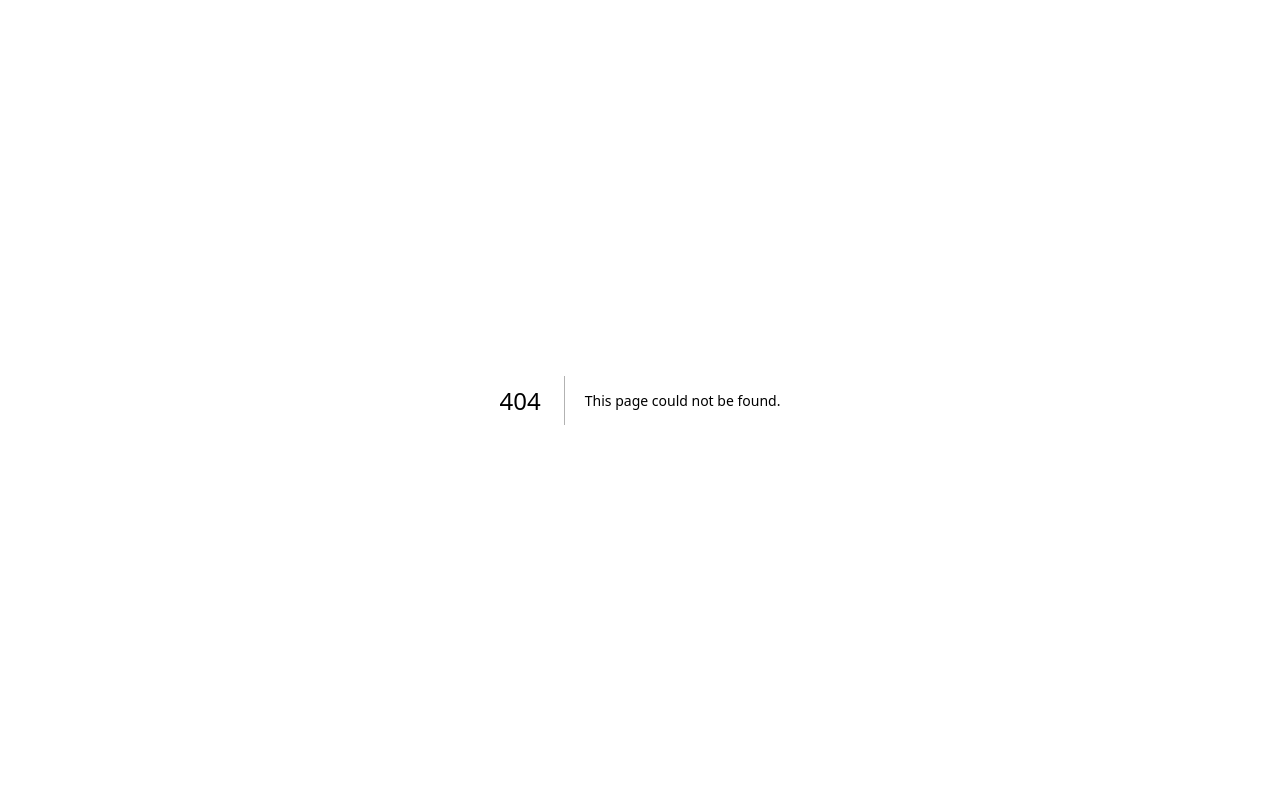
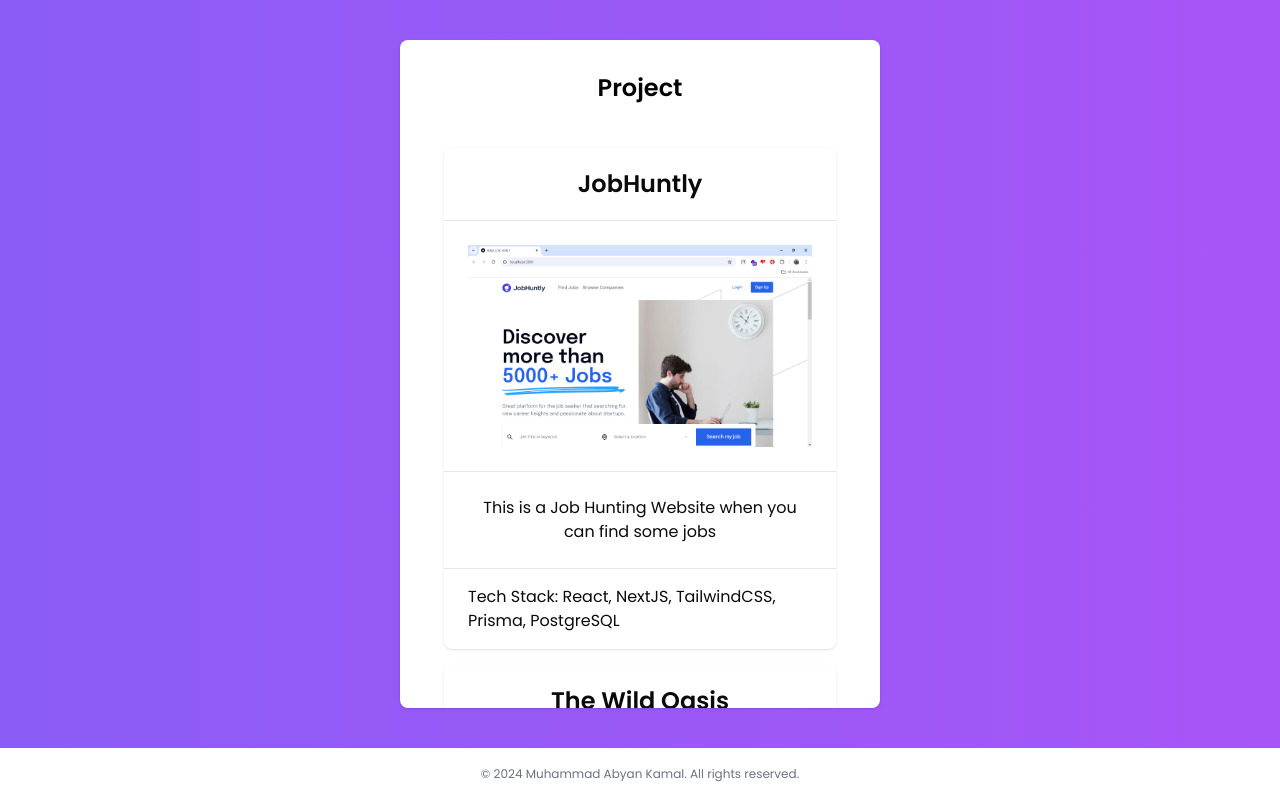
Before and after one commit to abyankamal/my-portofolio, a Next.js app: page /project in a window 1280 px wide. Before the commit this address had no page. Built offline with nearby package versions, Linux system fonts and the light colour scheme.

Commit message:
finish project page

```diff
--- a/src/app/components/ProjectList.tsx
+++ b/src/app/components/ProjectList.tsx
@@ -20,7 +20,7 @@
       techStack: ["React", "NextJS", "TailwindCSS", "Prisma", "PostgreSQL"],
     },
     {
-      name: "JobHuntly",
+      name: "The Wild Oasis",
       description: "This is a website for booking hotel with many features",
       image: thewildoasis,
       techStack: [
@@ -36,7 +36,7 @@
   ];
 
   return (
-    <div className="grid grid-flow-row gap-4 mx-auto p-5">
+    <div className="grid grid-flow-row gap-4 mx-auto p-5 mb-10">
       {projectList.map((project, index) => (
         <div
           key={index} // Add a unique key for each element in the list
--- a/src/app/globals.css
+++ b/src/app/globals.css
@@ -76,3 +76,24 @@
     @apply bg-background text-foreground;
   }
 }
+
+/* width */
+::-webkit-scrollbar {
+  width: 10px;
+}
+
+/* Track */
+::-webkit-scrollbar-track {
+  background: #f1f1f1;
+}
+
+/* Handle */
+::-webkit-scrollbar-thumb {
+  background: #888;
+  border-radius: 5px;
+}
+
+/* Handle on hover */
+::-webkit-scrollbar-thumb:hover {
+  background: #555;
+}
--- a/src/app/page.tsx
+++ b/src/app/page.tsx
@@ -13,7 +13,9 @@
         <h1 className="text-2xl font-semibold text-black text-center pt-8">
           {title}
         </h1>
-        <div className="px-4 py-5 sm:p-6 h-full">{children}</div>
+        <div className="px-4 py-5 sm:p-6 h-full overflow-scroll">
+          {children}
+        </div>
       </div>
       <footer className="mt-auto bg-white">
         <div className="mx-auto max-w-7xl px-3 py-4 flex items-center justify-center sm:px-6 lg:px-8">
--- /dev/null
+++ b/src/app/project/page.tsx
@@ -0,0 +1,10 @@
+import Page from "../page";
+import ProjectList from "../components/ProjectList";
+
+export default function Project() {
+  return (
+    <Page title="Project">
+      <ProjectList />
+    </Page>
+  );
+}
--- a/src/app/skill/page.tsx
+++ b/src/app/skill/page.tsx
@@ -8,7 +8,7 @@
 import Adonis from "@/app/public/adonis.png";
 import Page from "../page";
 
-export default function SKill() {
+export default function Skill() {
   return (
     <Page title="Skill">
       <div className="grid grid-cols-3 md:grid-cols-5 gap-4 mx-auto p-5">
```
